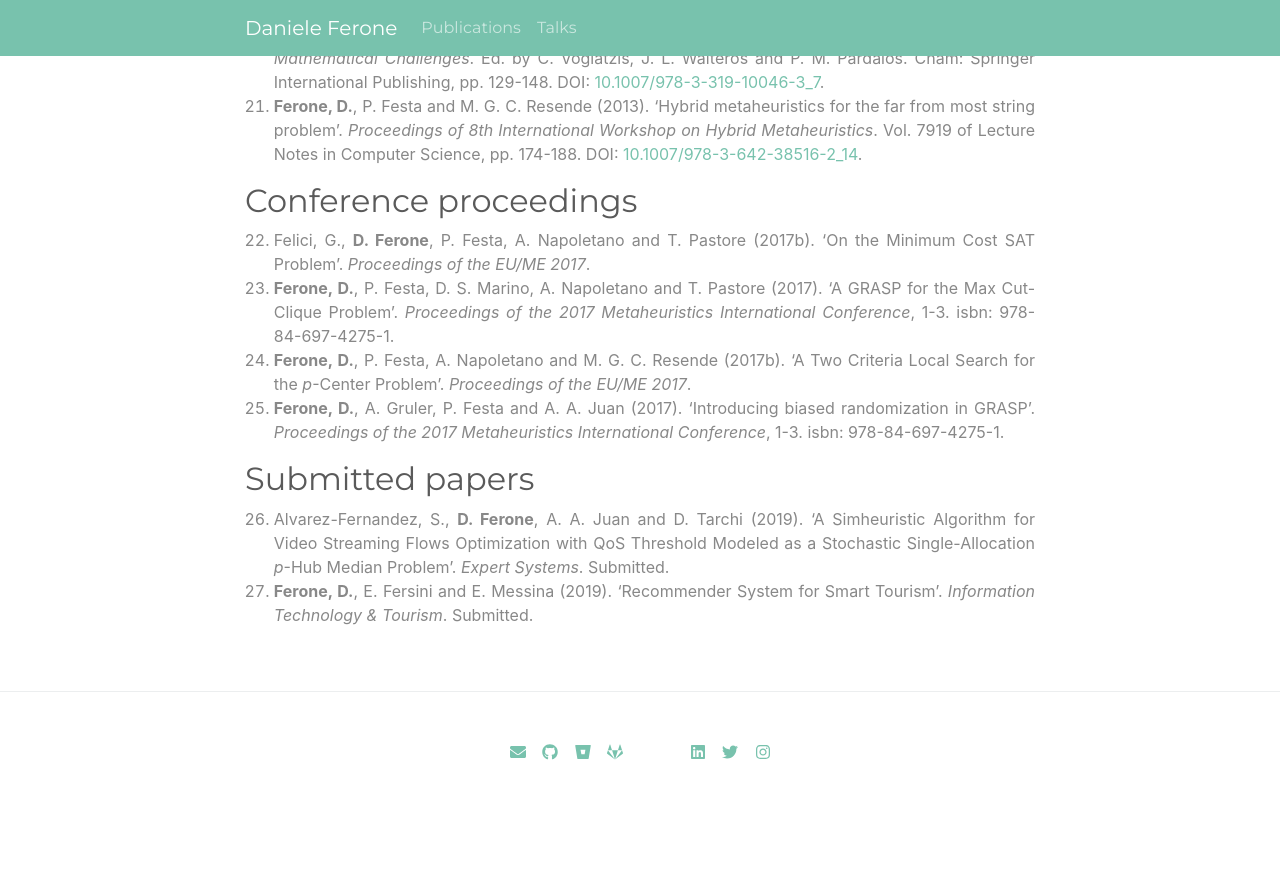
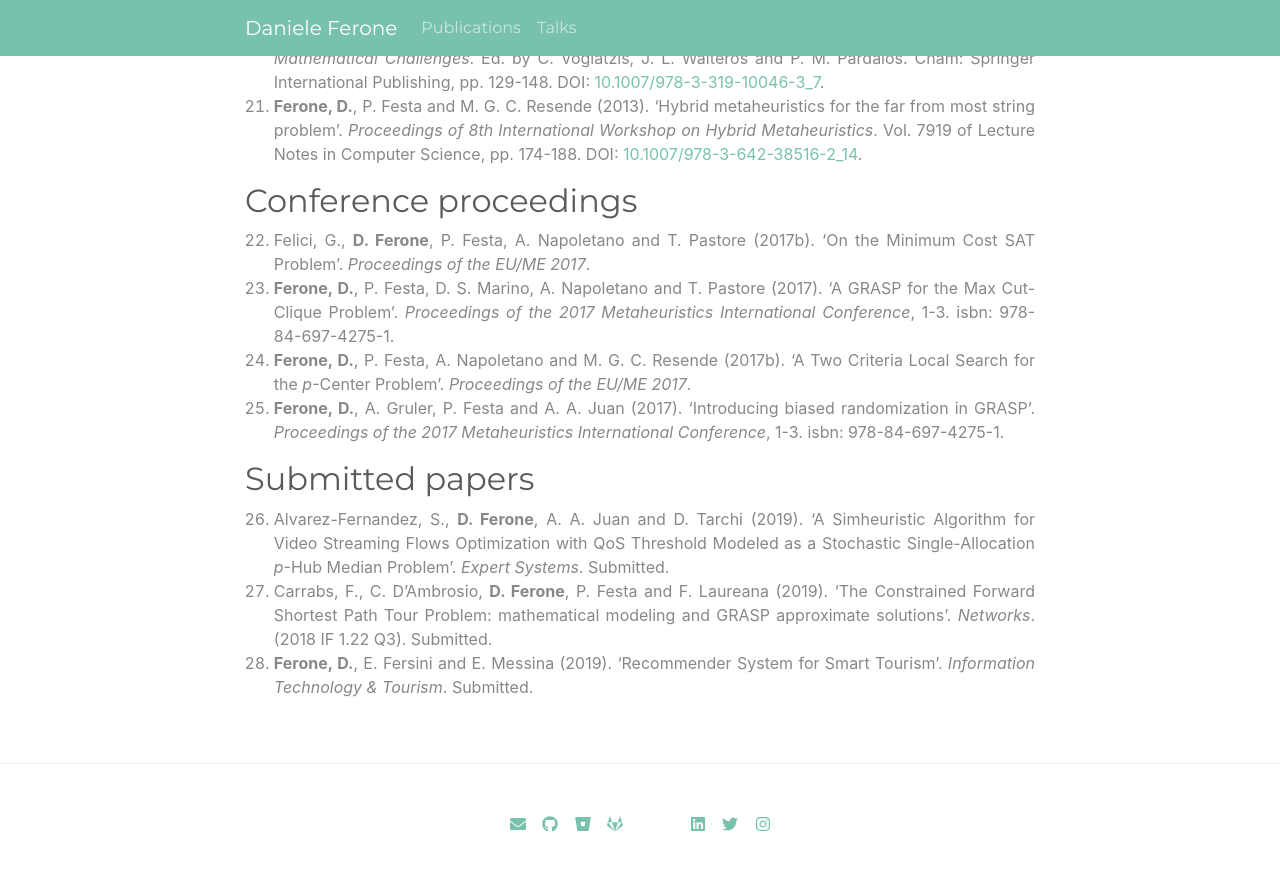
Before and after one commit to fdaniele85/fdaniele85.github.io, a Jekyll site: the page built from pages/publications.html, in a window 1280 px wide and 900 px high, scrolled down 1727 px. Shown: the top 871 px of the window. Built offline with Jekyll 4.4.1, drawn with Linux system fonts in a browser that asks for light colours; nearby versions of some CDN libraries; a style sheet for code colours, icons or effects is not loaded; before the commit the page ends 2555 px from its top, so only the background shows below that.

Commit message:
Sottomissione networks

```diff
--- a/pages/publications.html
+++ b/pages/publications.html
@@ -58,7 +58,7 @@ title: Publications
 <h2>Submitted papers</h2>
 <ol start="26">
 	<li>Alvarez-Fernandez, S., <strong>D. Ferone</strong>, A. A. Juan and D. Tarchi (2019). ‘A Simheuristic Algorithm for Video Streaming Flows Optimization with QoS Threshold Modeled as a Stochastic Single-Allocation <em>p</em>-Hub Median Problem’. <em>Expert Systems</em>. Submitted.</li>
-
+	<li>Carrabs, F., C. D’Ambrosio, <strong>D. Ferone</strong>, P. Festa and F. Laureana (2019). ‘The Constrained Forward Shortest Path Tour Problem: mathematical modeling and GRASP approximate solutions’. <em>Networks</em>. (2018 IF 1.22 Q3). Submitted.</li>
 	<li><strong>Ferone, D.</strong>, E. Fersini and E. Messina (2019). ‘Recommender System for Smart Tourism’. <em>Information Technology & Tourism</em>. Submitted.</li>
 </ol>
 </div>
```
